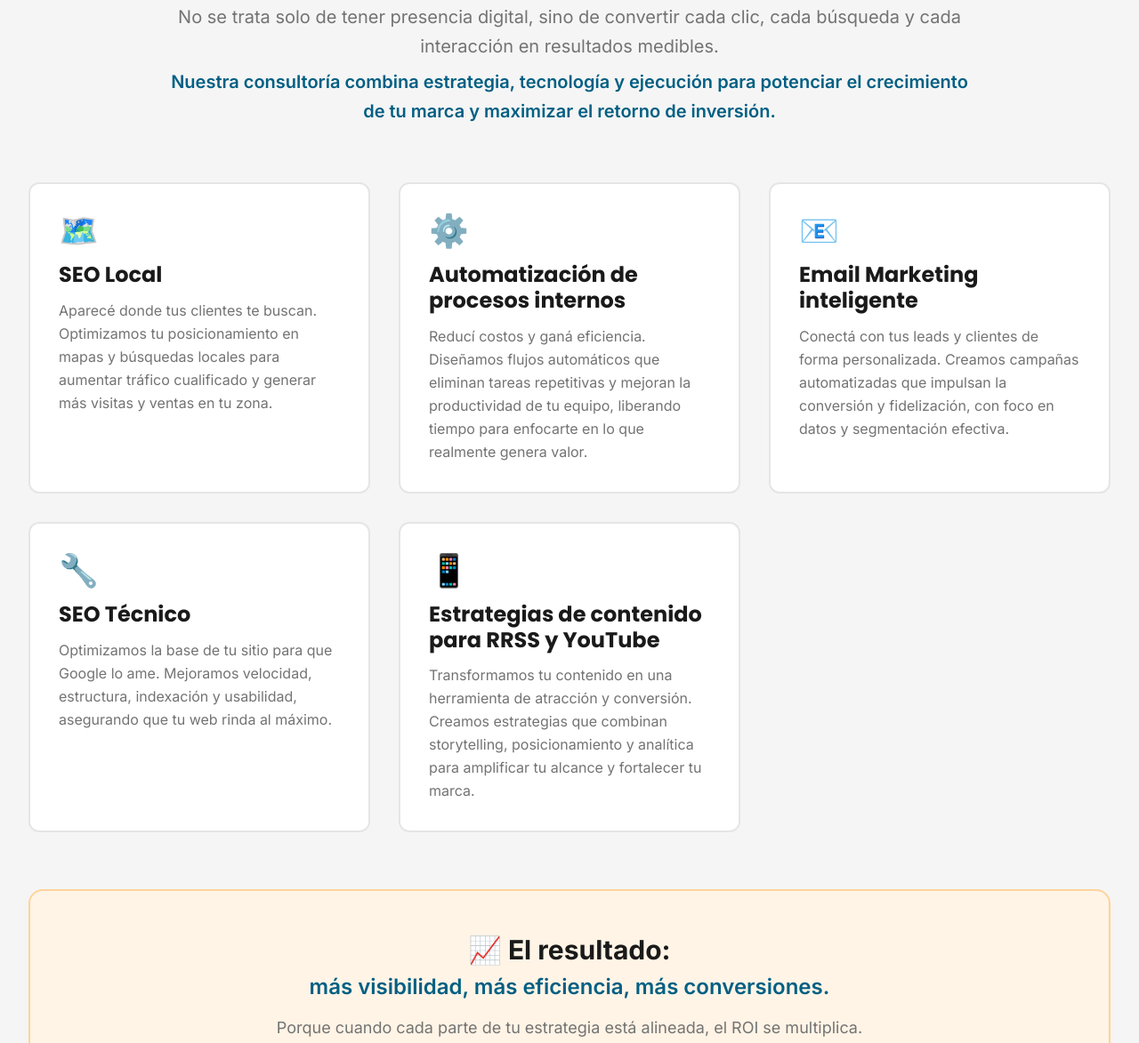
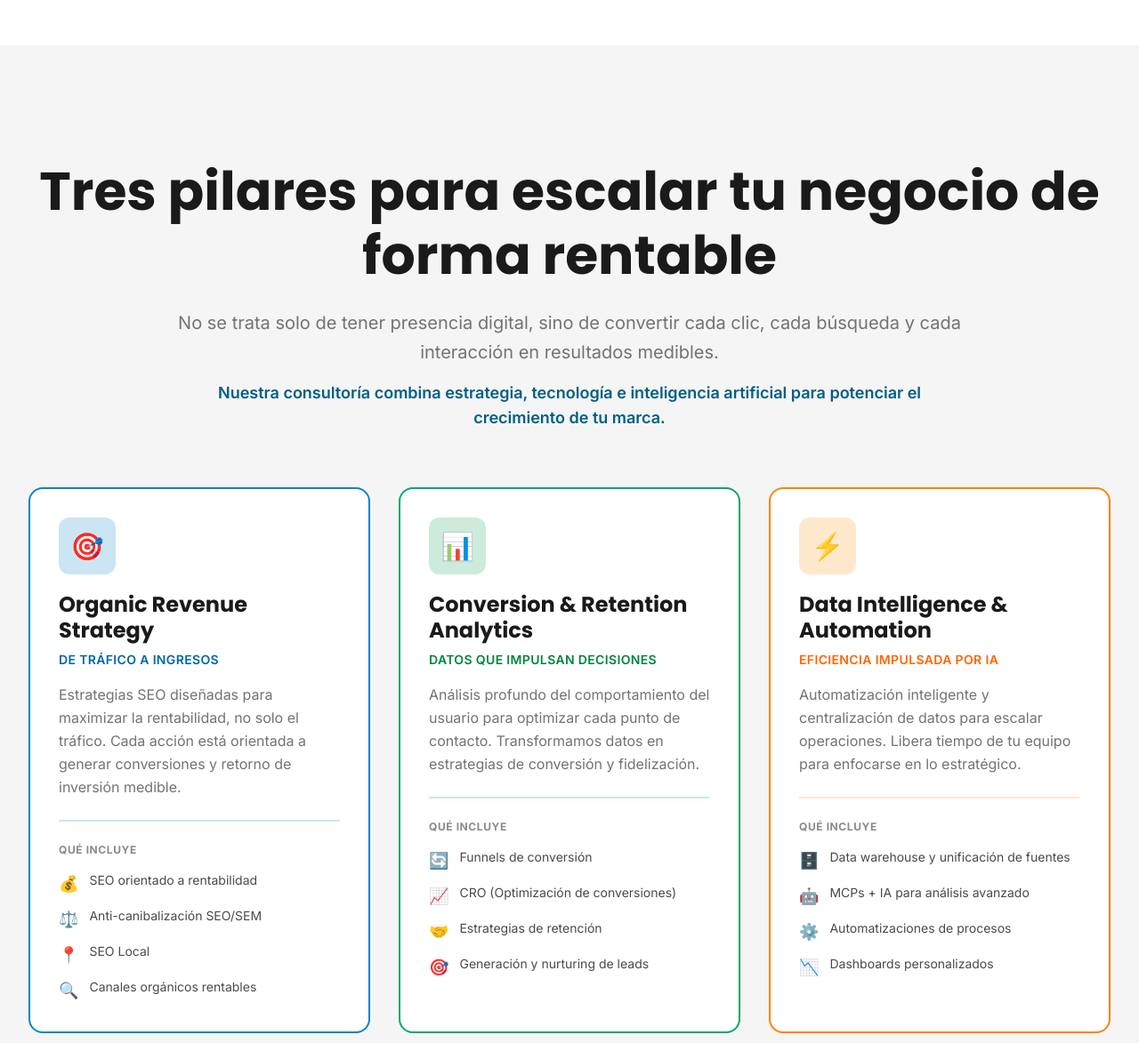
Before and after one commit to facundozupel/proyecto_personal, an Astro site: page / in a window 1280 px wide. Shown: the part 1613-2786 px from the top of the page at 89% size. Built offline with nearby package versions, Linux system fonts and the light colour scheme; Astro itself is replaced by a stand-in of ours.

Commit message:
feat: Rediseñar sección de servicios con 3 pilares profesionales
- Crear PillarCard.tsx con estructura expandida (icono, título, tagline, sub-servicios)
- Reemplazar 5 servicios por 3 pilares: Organic Revenue, Conversion & Retention, Data Intelligence
- Eliminar Services360.tsx y consolidar funcionalidad en Services.tsx
- Actualizar ContactModal con nuevos servicios en selector de intereses
- Agregar CTA con gradiente en sección de servicios

Co-Authored-By: Claude Opus 4.5 <noreply@anthropic.com>

```diff
--- /dev/null
+++ b/src/components/sections/PillarCard.tsx
@@ -0,0 +1,102 @@
+interface SubService {
+  icon: string
+  text: string
+}
+
+interface PillarCardProps {
+  icon: string
+  title: string
+  tagline: string
+  description: string
+  subServices: SubService[]
+  color: 'primary' | 'success' | 'accent'
+}
+
+const colorClasses = {
+  primary: {
+    border: 'border-primary-500',
+    iconBg: 'bg-primary-100',
+    iconText: 'text-primary-700',
+    tagline: 'text-primary-600',
+    hoverBorder: 'hover:border-primary-600',
+    hoverShadow: 'hover:shadow-primary-100',
+  },
+  success: {
+    border: 'border-success-500',
+    iconBg: 'bg-success-100',
+    iconText: 'text-success-700',
+    tagline: 'text-success-600',
+    hoverBorder: 'hover:border-success-600',
+    hoverShadow: 'hover:shadow-success-100',
+  },
+  accent: {
+    border: 'border-accent-500',
+    iconBg: 'bg-accent-100',
+    iconText: 'text-accent-700',
+    tagline: 'text-accent-600',
+    hoverBorder: 'hover:border-accent-600',
+    hoverShadow: 'hover:shadow-accent-100',
+  },
+}
+
+export default function PillarCard({
+  icon,
+  title,
+  tagline,
+  description,
+  subServices,
+  color,
+}: PillarCardProps) {
+  const colors = colorClasses[color]
+
+  return (
+    <div
+      className={`
+        group rounded-2xl border-2 ${colors.border} bg-white p-6 md:p-8
+        transition-all duration-300 hover:-translate-y-1 ${colors.hoverBorder}
+        hover:shadow-xl
+      `}
+    >
+      {/* Icon */}
+      <div
+        className={`
+          mb-5 inline-flex h-16 w-16 items-center justify-center rounded-xl
+          ${colors.iconBg} text-3xl
+        `}
+      >
+        {icon}
+      </div>
+
+      {/* Title */}
+      <h3 className="mb-2 font-display text-xl font-bold text-neutral-900 md:text-2xl">
+        {title}
+      </h3>
+
+      {/* Tagline */}
+      <p className={`mb-4 text-sm font-semibold uppercase tracking-wide ${colors.tagline}`}>
+        {tagline}
+      </p>
+
+      {/* Description */}
+      <p className="mb-6 text-neutral-600 leading-relaxed">{description}</p>
+
+      {/* Separator */}
+      <div className={`mb-6 h-0.5 w-full ${colors.iconBg}`} />
+
+      {/* Sub-services */}
+      <div>
+        <p className="mb-4 text-xs font-bold uppercase tracking-wider text-neutral-500">
+          Qué incluye
+        </p>
+        <ul className="space-y-3">
+          {subServices.map((service, index) => (
+            <li key={index} className="flex items-start gap-3">
+              <span className="text-lg">{service.icon}</span>
+              <span className="text-sm text-neutral-700">{service.text}</span>
+            </li>
+          ))}
+        </ul>
+      </div>
+    </div>
+  )
+}
--- a/src/components/sections/Services.tsx
+++ b/src/components/sections/Services.tsx
@@ -1,79 +1,99 @@
 import { Section } from '@/components/ui/Section'
 import { Container } from '@/components/ui/Container'
 import { Heading } from '@/components/ui/Heading'
-import ServiceCard from './ServiceCard'
+import PillarCard from './PillarCard'
 
-export default function Services() {
-  const services = [
+const pillars = [
   {
-      icon: '🗺️',
-      title: 'SEO Local',
+    icon: '🎯',
+    title: 'Organic Revenue Strategy',
+    tagline: 'De tráfico a ingresos',
     description:
-        'Aparecé donde tus clientes te buscan. Optimizamos tu posicionamiento en mapas y búsquedas locales para aumentar tráfico cualificado y generar más visitas y ventas en tu zona.',
+      'Estrategias SEO diseñadas para maximizar la rentabilidad, no solo el tráfico. Cada acción está orientada a generar conversiones y retorno de inversión medible.',
+    color: 'primary' as const,
+    subServices: [
+      { icon: '💰', text: 'SEO orientado a rentabilidad' },
+      { icon: '⚖️', text: 'Anti-canibalización SEO/SEM' },
+      { icon: '📍', text: 'SEO Local' },
+      { icon: '🔍', text: 'Canales orgánicos rentables' },
+    ],
   },
   {
-      icon: '⚙️',
-      title: 'Automatización de procesos internos',
+    icon: '📊',
+    title: 'Conversion & Retention Analytics',
+    tagline: 'Datos que impulsan decisiones',
     description:
-        'Reducí costos y ganá eficiencia. Diseñamos flujos automáticos que eliminan tareas repetitivas y mejoran la productividad de tu equipo, liberando tiempo para enfocarte en lo que realmente genera valor.',
+      'Análisis profundo del comportamiento del usuario para optimizar cada punto de contacto. Transformamos datos en estrategias de conversión y fidelización.',
+    color: 'success' as const,
+    subServices: [
+      { icon: '🔄', text: 'Funnels de conversión' },
+      { icon: '📈', text: 'CRO (Optimización de conversiones)' },
+      { icon: '🤝', text: 'Estrategias de retención' },
+      { icon: '🎯', text: 'Generación y nurturing de leads' },
+    ],
   },
   {
-      icon: '📧',
-      title: 'Email Marketing inteligente',
+    icon: '⚡',
+    title: 'Data Intelligence & Automation',
+    tagline: 'Eficiencia impulsada por IA',
     description:
-        'Conectá con tus leads y clientes de forma personalizada. Creamos campañas automatizadas que impulsan la conversión y fidelización, con foco en datos y segmentación efectiva.',
-    },
-    {
-      icon: '🔧',
-      title: 'SEO Técnico',
-      description:
-        'Optimizamos la base de tu sitio para que Google lo ame. Mejoramos velocidad, estructura, indexación y usabilidad, asegurando que tu web rinda al máximo.',
-    },
-    {
-      icon: '📱',
-      title: 'Estrategias de contenido para RRSS y YouTube',
-      description:
-        'Transformamos tu contenido en una herramienta de atracción y conversión. Creamos estrategias que combinan storytelling, posicionamiento y analítica para amplificar tu alcance y fortalecer tu marca.',
+      'Automatización inteligente y centralización de datos para escalar operaciones. Libera tiempo de tu equipo para enfocarse en lo estratégico.',
+    color: 'accent' as const,
+    subServices: [
+      { icon: '🗄️', text: 'Data warehouse y unificación de fuentes' },
+      { icon: '🤖', text: 'MCPs + IA para análisis avanzado' },
+      { icon: '⚙️', text: 'Automatizaciones de procesos' },
+      { icon: '📉', text: 'Dashboards personalizados' },
+    ],
   },
 ]
 
+export default function Services() {
   return (
     <Section id="servicios" background="gray">
       <Container>
         {/* Introduction */}
         <div className="mb-12 text-center md:mb-16">
           <Heading level={2} className="mb-6">
-            Aumentá tu ROI con estrategias que generan resultados reales 🚀
+            Tres pilares para escalar tu negocio de forma rentable
           </Heading>
           <p className="mx-auto max-w-4xl text-lg text-neutral-600 leading-relaxed md:text-xl">
-            No se trata solo de tener presencia digital, sino de convertir cada clic, cada
-            búsqueda y cada interacción en resultados medibles.
-            <br />
-            <span className="mt-2 block font-semibold text-primary-700">
-              Nuestra consultoría combina estrategia, tecnología y ejecución para potenciar el
-              crecimiento de tu marca y maximizar el retorno de inversión.
-            </span>
+            No se trata solo de tener presencia digital, sino de convertir cada clic, cada búsqueda
+            y cada interacción en resultados medibles.
+          </p>
+          <p className="mx-auto mt-4 max-w-4xl font-semibold text-primary-700 md:text-lg">
+            Nuestra consultoría combina estrategia, tecnología e inteligencia artificial para
+            potenciar el crecimiento de tu marca.
           </p>
         </div>
 
-        {/* Services Grid */}
-        <div className="grid gap-6 md:grid-cols-2 lg:grid-cols-3 lg:gap-8">
-          {services.map((service, index) => (
-            <ServiceCard key={index} {...service} />
+        {/* Pillars Grid */}
+        <div className="grid gap-6 lg:grid-cols-3 lg:gap-8">
+          {pillars.map((pillar, index) => (
+            <PillarCard key={index} {...pillar} />
           ))}
         </div>
 
-        {/* Conclusion */}
-        <div className="mt-12 rounded-2xl border-2 border-accent-200 bg-accent-50 p-8 text-center md:mt-16 md:p-12">
-          <p className="mb-2 text-2xl font-bold text-neutral-900 md:text-3xl">
-            📈 El resultado:
+        {/* CTA Section */}
+        <div className="relative mt-12 overflow-hidden rounded-2xl bg-gradient-to-br from-primary-900 via-primary-800 to-primary-700 p-8 text-white shadow-2xl md:mt-16 md:p-12">
+          {/* Background decoration */}
+          <div className="pointer-events-none absolute right-0 top-0 h-64 w-64 translate-x-1/2 -translate-y-1/2 rounded-full bg-white/5 blur-3xl" />
+          <div className="pointer-events-none absolute bottom-0 left-0 h-48 w-48 -translate-x-1/2 translate-y-1/2 rounded-full bg-accent-500/10 blur-2xl" />
+
+          <div className="relative z-10 text-center">
+            <h3 className="mb-4 text-2xl font-bold md:text-3xl">¿El resultado?</h3>
+            <p className="mb-6 text-xl leading-relaxed md:text-2xl">
+              Una estrategia integral que no solo genera visibilidad, sino que la convierte en{' '}
+              <span className="font-bold text-accent-300">rentabilidad sostenible</span>.
             </p>
-          <p className="text-xl font-semibold text-primary-700 md:text-2xl">
-            más visibilidad, más eficiencia, más conversiones.
-          </p>
-          <p className="mx-auto mt-4 max-w-3xl text-neutral-600 md:text-lg">
-            Porque cuando cada parte de tu estrategia está alineada, el ROI se multiplica.
-          </p>
+            <button
+              data-open-contact
+              className="inline-flex cursor-pointer items-center gap-2 rounded-full border border-white/20 bg-white/10 px-8 py-4 font-semibold backdrop-blur-sm transition-all hover:scale-105 hover:bg-white/20"
+            >
+              <span className="text-xl">🚀</span>
+              <span>Agenda tu consulta gratuita</span>
+            </button>
+          </div>
         </div>
       </Container>
     </Section>
--- a/src/components/sections/Services360.tsx
+++ /dev/null
@@ -1,162 +0,0 @@
-import { Container } from '@/components/ui/Container'
-import { Heading } from '@/components/ui/Heading'
-
-interface ServiceCard {
-  id: number
-  emoji: string
-  title: string
-  description: string
-  color: string
-}
-
-const services: ServiceCard[] = [
-  {
-    id: 1,
-    emoji: '🌐',
-    title: 'Estrategia omnicanal real',
-    description:
-      'Presencia coherente en todos los puntos de contacto: web, buscadores, redes sociales, email, marketplaces y más.',
-    color: 'primary',
-  },
-  {
-    id: 2,
-    emoji: '🤖',
-    title: 'IA como motor de personalización y eficiencia',
-    description:
-      'Automatización inteligente, contenido relevante y decisiones basadas en datos en lugar de intuiciones.',
-    color: 'accent',
-  },
-  {
-    id: 3,
-    emoji: '📊',
-    title: 'Datos unificados y confiables',
-    description:
-      'Sin datos consistentes, no hay estrategia 360°. La clave está en conectar las fuentes, garantizar la calidad y respetar la privacidad.',
-    color: 'success',
-  },
-  {
-    id: 4,
-    emoji: '📈',
-    title: 'Medición y optimización continua',
-    description:
-      'Analizar, aprender y ajustar en tiempo real. Así se transforman las métricas en crecimiento sostenible.',
-    color: 'gold',
-  },
-  {
-    id: 5,
-    emoji: '💡',
-    title: 'Humanidad y creatividad en el centro',
-    description:
-      'La IA potencia la estrategia, pero la conexión real la genera tu marca. Autenticidad y propósito siguen marcando la diferencia.',
-    color: 'primary',
-  },
-  {
-    id: 6,
-    emoji: '⚡',
-    title: 'Capacidad interna para adaptarse y evolucionar',
-    description:
-      'Equipos formados, procesos claros y mentalidad ágil. Porque la tecnología cambia rápido, pero la visión estratégica debe mantenerse firme.',
-    color: 'accent',
-  },
-]
-
-const colorClasses: Record<string, { border: string }> = {
-  primary: {
-    border: 'border-primary-500',
-  },
-  accent: {
-    border: 'border-accent-500',
-  },
-  success: {
-    border: 'border-success-500',
-  },
-  gold: {
-    border: 'border-gold-500',
-  },
-}
-
-export function Services360() {
-  return (
-    <section className="py-16 md:py-24 lg:py-32 bg-gray-50">
-      <Container>
-        <div className="max-w-6xl mx-auto">
-          {/* Header */}
-          <div className="text-center mb-12 md:mb-16">
-            <Heading level={2} className="mb-6">
-              Estrategias 360° con IA: la clave para una visibilidad rentable en 2025
-            </Heading>
-            <div className="space-y-4 max-w-4xl mx-auto">
-              <p className="text-lg md:text-xl text-neutral-700 leading-relaxed">
-                En 2025, no alcanza con "estar en redes" o lanzar anuncios. Las marcas que
-                realmente crecen son las que diseñan{' '}
-                <strong className="text-primary-800">estrategias 360°</strong>, integrando datos,
-                tecnología e inteligencia artificial para crear experiencias coherentes,
-                personalizadas y medibles.
-              </p>
-              <p className="text-lg text-neutral-700 leading-relaxed">
-                La visibilidad por sí sola ya no es suficiente. Lo que hoy importa es la{' '}
-                <strong className="text-primary-800">visibilidad rentable</strong>: estar donde tu
-                cliente te necesita, con el mensaje correcto, en el momento exacto… y con
-                resultados que se puedan demostrar.
-              </p>
-            </div>
-          </div>
-
-          {/* Subtitle */}
-          <div className="text-center mb-12">
-            <h3 className="text-2xl md:text-3xl font-bold text-primary-900 mb-4">
-              Lo que toda marca necesita para competir en la era de la IA
-            </h3>
-          </div>
-
-          {/* Simple Cards Grid */}
-          <div className="grid grid-cols-1 md:grid-cols-2 lg:grid-cols-3 gap-6 mb-12">
-            {services.map((service) => {
-              const colors = colorClasses[service.color]
-
-              return (
-                <div
-                  key={service.id}
-                  className={`
-                    bg-white rounded-xl p-6
-                    border-2 ${colors.border}
-                    shadow-md
-                  `}
-                >
-                  {/* Emoji Icon */}
-                  <div className="text-4xl mb-4">{service.emoji}</div>
-
-                  {/* Title */}
-                  <h4 className="text-lg font-bold mb-3 text-neutral-900">{service.title}</h4>
-
-                  {/* Description */}
-                  <p className="text-neutral-700 leading-relaxed">{service.description}</p>
-                </div>
-              )
-            })}
-          </div>
-
-          {/* Result Section */}
-          <div className="bg-gradient-to-br from-primary-900 via-primary-800 to-primary-700 rounded-2xl p-8 md:p-12 text-white shadow-2xl relative overflow-hidden">
-            {/* Background decoration */}
-            <div className="absolute top-0 right-0 w-64 h-64 bg-white/5 rounded-full blur-3xl -translate-y-1/2 translate-x-1/2" />
-            <div className="absolute bottom-0 left-0 w-48 h-48 bg-accent-500/10 rounded-full blur-2xl translate-y-1/2 -translate-x-1/2" />
-
-            <div className="relative z-10 text-center">
-              <h3 className="text-2xl md:text-3xl font-bold mb-4">¿El resultado?</h3>
-              <p className="text-xl md:text-2xl mb-6 leading-relaxed">
-                Una marca que no solo alcanza visibilidad, sino que la convierte en{' '}
-                <span className="text-accent-300 font-bold">rentabilidad sostenible</span> y
-                diferenciadora frente a competidores fragmentados o reactivos.
-              </p>
-              <div className="inline-flex items-center gap-2 bg-white/10 backdrop-blur-sm rounded-full px-6 py-3 border border-white/20">
-                <span className="text-2xl">🚀</span>
-                <span className="font-semibold">Estrategias que transforman resultados</span>
-              </div>
-            </div>
-          </div>
-        </div>
-      </Container>
-    </section>
-  )
-}
--- a/src/components/ui/ContactModal.tsx
+++ b/src/components/ui/ContactModal.tsx
@@ -9,11 +9,9 @@ interface ContactModalProps {
 type FormStep = 'interest' | 'details' | 'success';
 
 const INTERESTS = [
-  { id: 'seo-local', label: '🗺️ SEO Local', emoji: '🗺️' },
-  { id: 'automatizacion', label: '⚙️ Automatización', emoji: '⚙️' },
-  { id: 'email-marketing', label: '📧 Email Marketing', emoji: '📧' },
-  { id: 'seo-tecnico', label: '🔧 SEO Técnico', emoji: '🔧' },
-  { id: 'contenido-rrss', label: '📱 Contenido RRSS', emoji: '📱' },
+  { id: 'organic-revenue', label: '🎯 Organic Revenue Strategy', emoji: '🎯' },
+  { id: 'conversion-analytics', label: '📊 Conversion & Retention', emoji: '📊' },
+  { id: 'data-automation', label: '⚡ Data Intelligence & Automation', emoji: '⚡' },
   { id: 'no-seguro', label: '🤔 No estoy seguro', emoji: '🤔' },
 ];
 
```
Also changed, not shown: src/pages/index.astro (+12 -8 lines). Lines whose indentation alone changed are shown as unchanged.
